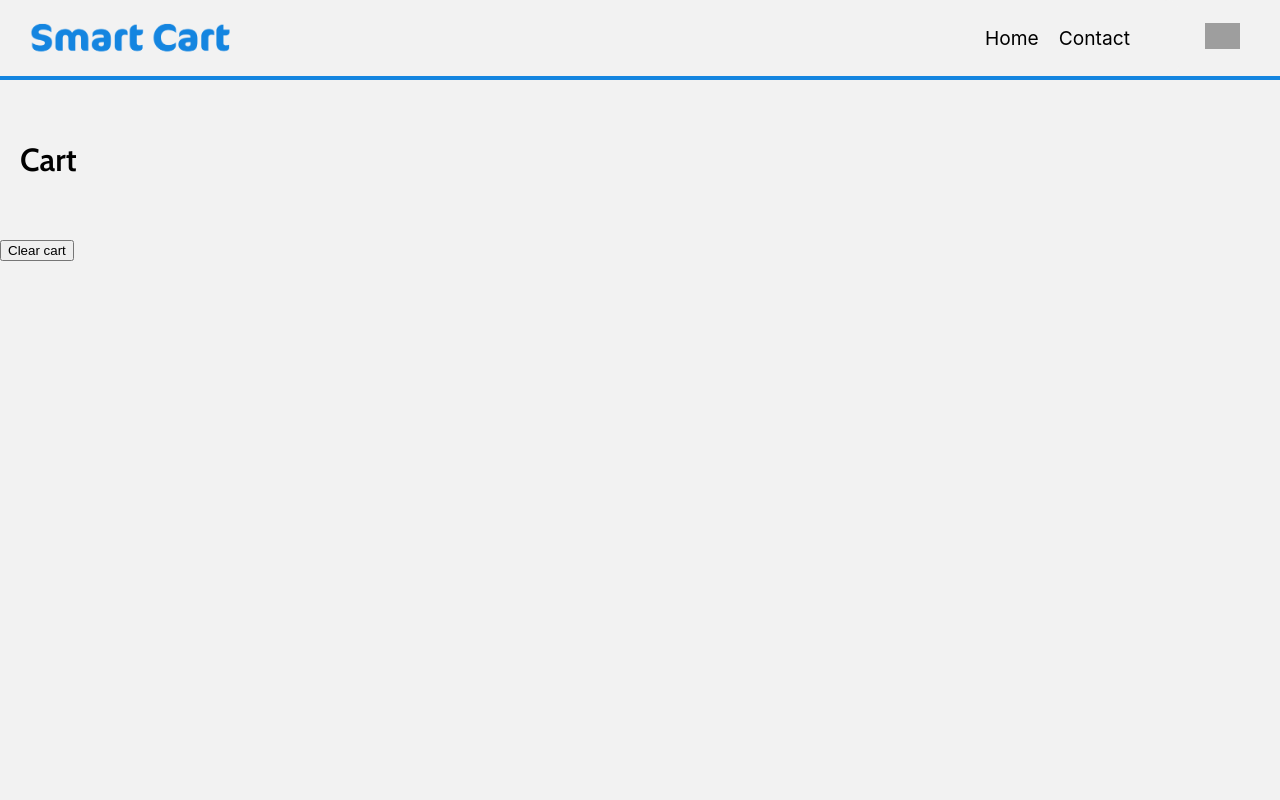
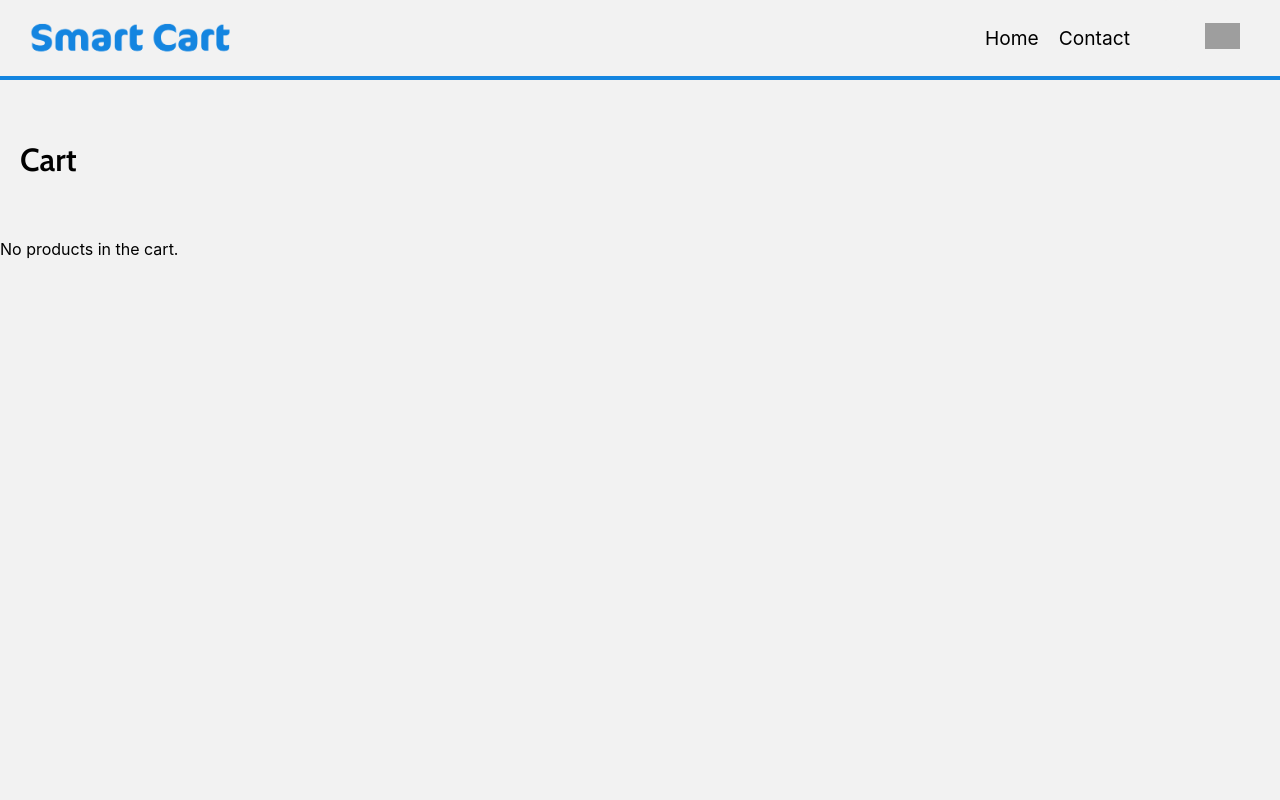
Before and after one commit to S10ANDK/Smart-Cart, a React (Create React App) app: page /cart in a window 1280 px wide. Shown: the top 800 px of the page. Built offline with nearby package versions, Linux system fonts and the light colour scheme; grey boxes are pictures that could not be loaded; a web font is replaced by a local one.

Commit message:
progress on cart

```diff
--- a/src/components/Cart/index.jsx
+++ b/src/components/Cart/index.jsx
@@ -3,20 +3,50 @@ import Div from '../defaultStyles/Div';
 import { useCart } from '../hooks/useCart';
 
 function Cart() {
-  const { cart, products, clearCart } = useCart();
-  console.log('test2', products);
-  console.log(cart);
+  const { cart, clearCart } = useCart();
+
+  const countQuantities = (cart) => {
+    const cartWithQuantities = [];
+    cart.forEach((item) => {
+      const existingItem = cartWithQuantities.find(
+        (product) => product.id === item.id
+      );
+
+      if (existingItem) {
+        existingItem.quantity += 1;
+      } else {
+        cartWithQuantities.push({ ...item, quantity: 1 });
+      }
+    });
+
+    return cartWithQuantities;
+  };
+
+  const handleCheckout = () => {
+    console.log('Cart contents:', cart);
+    clearCart();
+  };
+
+  const cartItemsWithQuantity = countQuantities(cart);
 
   return (
     <Div>
       <h1>Cart</h1>
-      <button onClick={clearCart}>Clear cart</button>
-      {cart.map((product) => (
-        <div key={product.id}>
-          {product.title} - {product.discountedPrice}
-          <img src={product.imageUrl}></img>
-        </div>
-      ))}
+      {cart.length > 0 && <button onClick={clearCart}>Clear cart</button>}
+      {cartItemsWithQuantity.length === 0 ? (
+        <div>No products in the cart.</div>
+      ) : (
+        cartItemsWithQuantity.map((item) => (
+          <div key={item.id}>
+            <h2>{item.title}</h2>
+            <img src={item.imageUrl}></img>
+            <p>Price: {item.discountedPrice} NOK</p>
+            <p>Quantity: {item.quantity}</p>
+            <p>Total: {item.discountedPrice * item.quantity} NOK</p>
+          </div>
+        ))
+      )}
+      {cart.length > 0 && <button onClick={handleCheckout}>Checkout</button>}
     </Div>
   );
 }
--- a/src/components/hooks/useCart.jsx
+++ b/src/components/hooks/useCart.jsx
@@ -5,6 +5,7 @@ const useCartStore = create((set) => ({
   cart: [],
   isLoading: false,
   hasErrors: false,
+  updateCart: (updatedCart) => set(() => ({ cart: updatedCart })),
   addProductToCart: (product) =>
     set((state) => ({ cart: [...state.cart, product] })),
   clearCart: () => set({ cart: [] }),
@@ -29,6 +30,7 @@ function useCart() {
   const hasErrors = useCartStore((state) => state.hasErrors);
   const cart = useCartStore((state) => state.cart);
   const clearCart = useCartStore((state) => state.clearCart);
+  const updateCart = useCartStore((state) => state.updateCart);
 
   function addToCart(id) {
     console.log('Add to cart', id);
@@ -40,6 +42,7 @@ function useCart() {
     cart,
     isLoading,
     hasErrors,
+    updateCart,
     addToCart,
     clearCart,
     fetchProducts,
```
